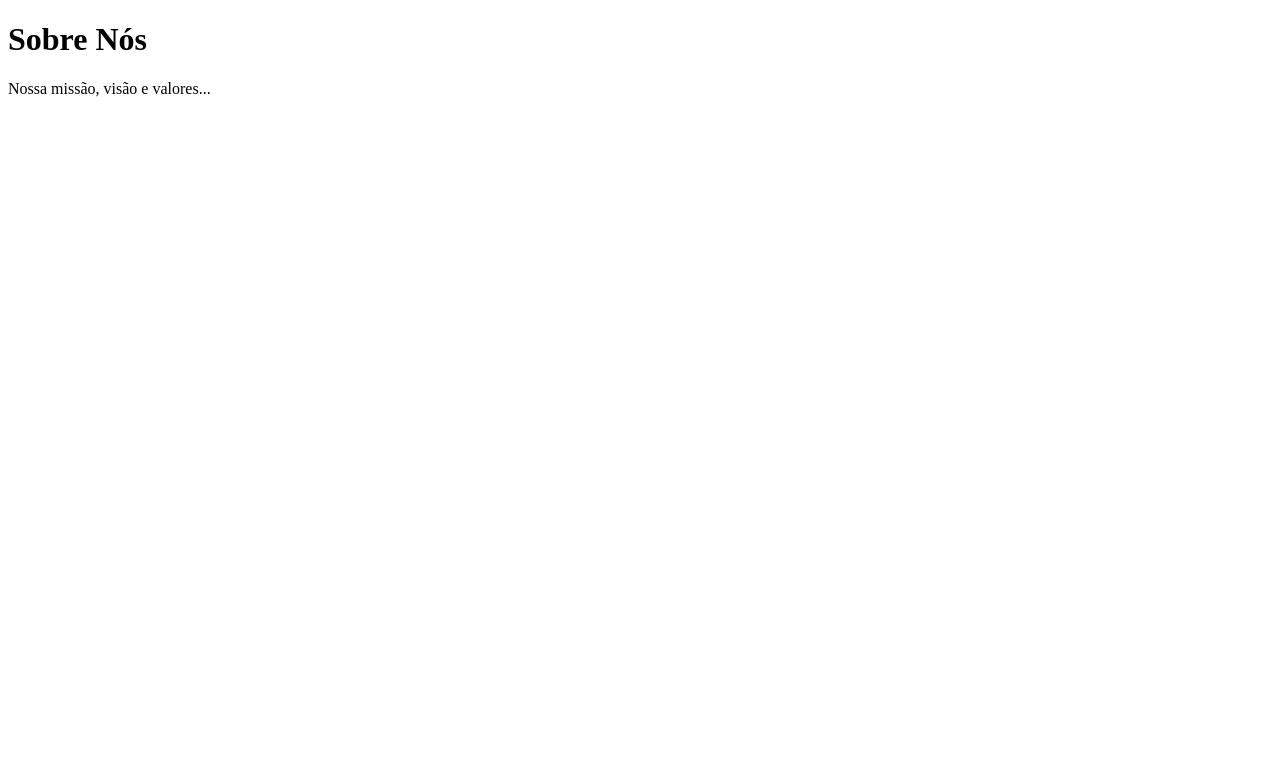
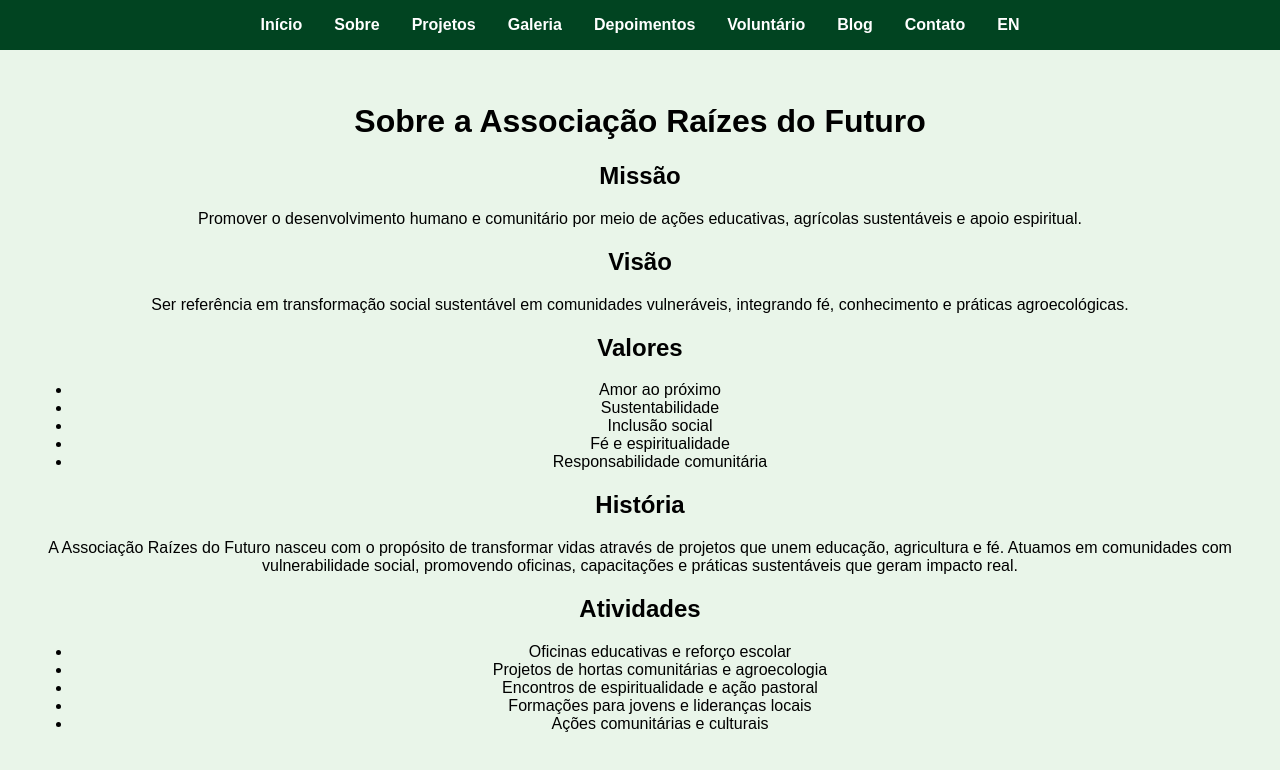
Before and after one commit to Associacao1/Associa-o-Raizes-do-futuro-, a plain HTML site: page sobre.html in a window 1280 px wide. Drawn offline with Linux system fonts and the light colour scheme.

Commit message:
Add files via upload

```diff
--- a/sobre.html
+++ b/sobre.html
@@ -1 +1,66 @@
-<!DOCTYPE html><html lang='pt'><head><meta charset='UTF-8'><title>sobre.html</title></head><body><h1>Sobre Nós</h1><p>Nossa missão, visão e valores...</p></body></html>
+
+<!DOCTYPE html>
+<html lang="pt">
+<head>
+    <meta charset="UTF-8">
+    <title>Sobre - Associação Raízes do Futuro</title>
+    <link rel="stylesheet" href="style.css">
+</head>
+<body>
+<header>
+    <nav>
+        <ul>
+            <li><a href="index.html">Início</a></li>
+            <li><a href="sobre.html">Sobre</a></li>
+            <li><a href="projetos.html">Projetos</a></li>
+            <li><a href="galeria.html">Galeria</a></li>
+            <li><a href="depoimentos.html">Depoimentos</a></li>
+            <li><a href="voluntario.html">Voluntário</a></li>
+            <li><a href="blog.html">Blog</a></li>
+            <li><a href="contato.html">Contato</a></li>
+            <li><a href="#" onclick="trocarIdioma()">EN</a></li>
+        </ul>
+    </nav>
+</header>
+<main>
+    <h1>Sobre a Associação Raízes do Futuro</h1>
+    <section>
+        <h2>Missão</h2>
+        <p>Promover o desenvolvimento humano e comunitário por meio de ações educativas, agrícolas sustentáveis e apoio espiritual.</p>
+    </section>
+    <section>
+        <h2>Visão</h2>
+        <p>Ser referência em transformação social sustentável em comunidades vulneráveis, integrando fé, conhecimento e práticas agroecológicas.</p>
+    </section>
+    <section>
+        <h2>Valores</h2>
+        <ul>
+            <li>Amor ao próximo</li>
+            <li>Sustentabilidade</li>
+            <li>Inclusão social</li>
+            <li>Fé e espiritualidade</li>
+            <li>Responsabilidade comunitária</li>
+        </ul>
+    </section>
+    <section>
+        <h2>História</h2>
+        <p>A Associação Raízes do Futuro nasceu com o propósito de transformar vidas através de projetos que unem educação, agricultura e fé. Atuamos em comunidades com vulnerabilidade social, promovendo oficinas, capacitações e práticas sustentáveis que geram impacto real.</p>
+    </section>
+    <section>
+        <h2>Atividades</h2>
+        <ul>
+            <li>Oficinas educativas e reforço escolar</li>
+            <li>Projetos de hortas comunitárias e agroecologia</li>
+            <li>Encontros de espiritualidade e ação pastoral</li>
+            <li>Formações para jovens e lideranças locais</li>
+            <li>Ações comunitárias e culturais</li>
+        </ul>
+    </section>
+</main>
+<script>
+    function trocarIdioma() {
+        window.location.href = "sobre_en.html";
+    }
+</script>
+</body>
+</html>
```
